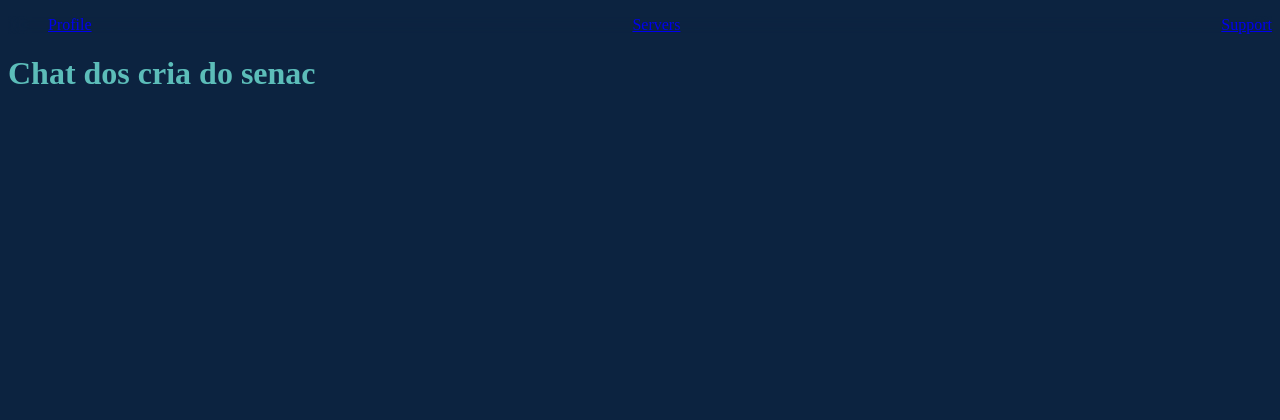
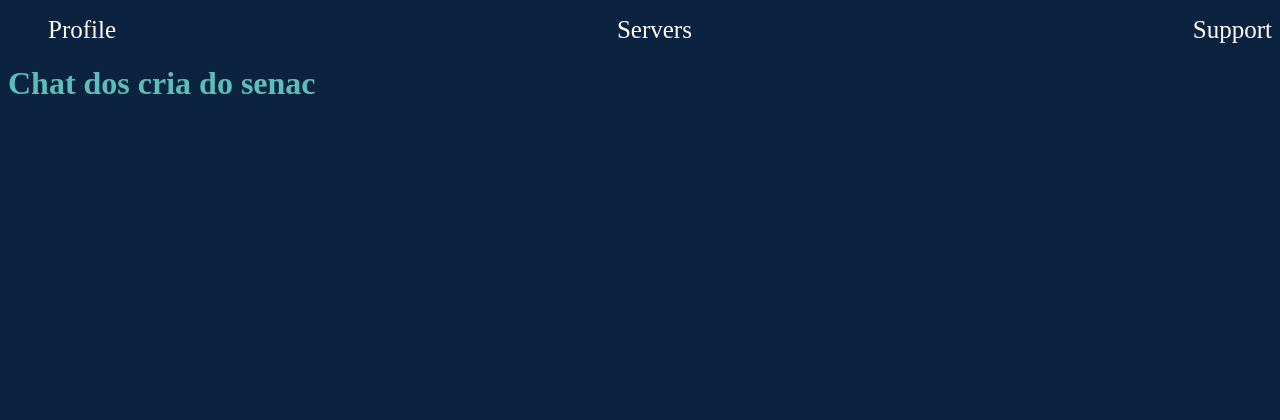
Before and after one commit to carneiroo1/Chat-app, a Flask app: page /chat in a window 1280 px wide; the page is wider, and only the part inside the window is pictured. Shown: the top 420 px of that part. Run offline with Flask 3, Linux system fonts and the light colour scheme; a user stored in the database is signed in; some libraries are stand-ins or nearby versions.

Commit message:
css fixes 3

```diff
--- a/static/chat.css
+++ b/static/chat.css
@@ -14,6 +14,12 @@ header ul {
     list-style-type: none;
     display: flex;
     justify-content: space-between;
+}
+
+header a {
+    text-decoration: none;
+    font-size: 25px;
+    color: white;
 }
 
 body {
@@ -41,5 +47,5 @@ body {
     position: absolute;
     bottom: 50px;
     display: flex;
-    gap: 15px;
+    gap: 5vw;
 }
```
